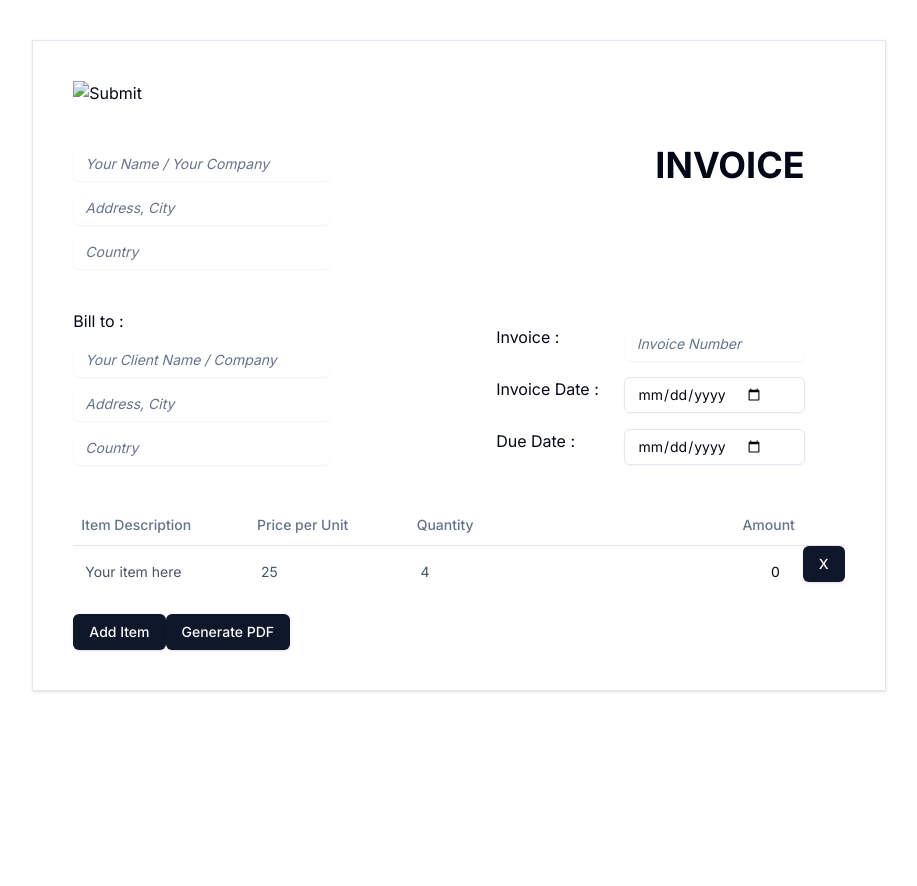
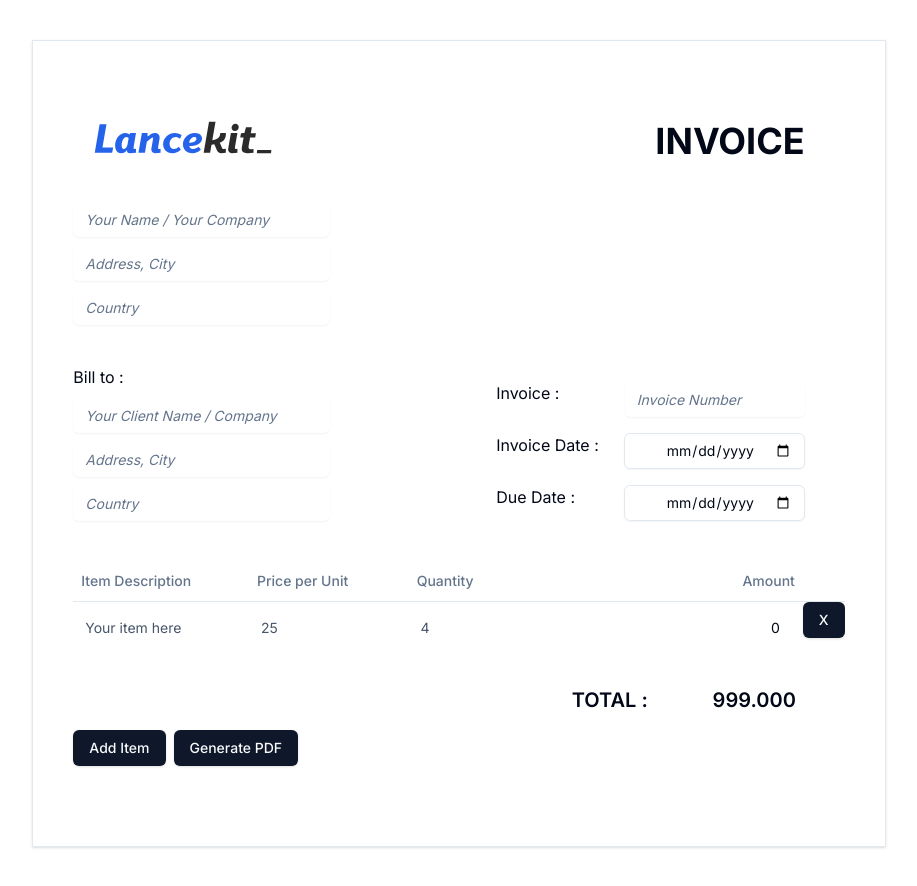
Before and after one commit to mahzumy/lancekit-invoicemaker, a Next.js app: page / in a window 1280 px wide. Shown: the whole page, without its empty margins (181-1098 px from the left). Before the commit the page ends 800 px from the top, so only its background shows below. Built offline with nearby package versions, Linux system fonts and the light colour scheme; what pdfmake would draw is missing.

Commit message:
add styling total and add logo lancekit

```diff
--- a/src/components/InvoiceGenerator.tsx
+++ b/src/components/InvoiceGenerator.tsx
@@ -142,18 +142,18 @@ export const InvoiceGenerator = () => {
   if(!isClient) return null
 
   return (
-    <div className=' justify-center mx-auto w-8/12 border shadow my-10 p-10 space-y-10'>
-      <div>
-        <input type="image" placeholder='LOGO' />
+    <div className=' justify-center mx-auto w-8/12 border shadow my-10 px-10 py-20 space-y-10'>
+      <div className='flex justify-between'>
+        <div className=' px-5'>
+          <img src="/asset/LanceKit Logo.svg" width={180} alt="" />
+        </div>
+        <h2 className='px-10 text-4xl font-bold'>INVOICE</h2>
       </div>
-      <div className='flex justify-between'>
+      <div className=''>
         <div className=' w-1/3 space-y-2'>
           <Input name='ownerName' type='text' value={data.ownerName} placeholder='Your Name / Your Company' className=' border-0 cursor-pointer placeholder:italic' onChange={(event) => handleChangeData(event)}/>
           <Input name='ownerAddress' type='text' value={data.ownerAddress} placeholder='Address, City' className=' border-0 cursor-pointer placeholder:italic' onChange={(event) => handleChangeData(event)}/>
           <Input name='ownerCountry' type='text' value={data.ownerCountry} placeholder='Country' className=' border-0 cursor-pointer placeholder:italic' onChange={(event) => handleChangeData(event)}/>
-        </div>
-        <div className=' px-10 text-4xl font-bold'>
-          <h2>INVOICE</h2>
         </div>
       </div>
       <div className='flex justify-between'>
@@ -167,20 +167,20 @@ export const InvoiceGenerator = () => {
           <div></div>
           <div className='flex space-x-4 w-full align-middle'>
             <span className=' inline-block w-2/3 align-middle'>Invoice&nbsp;:</span>
-            <Input name='invoiceNumber' value={data.invoiceNumber} type='text' placeholder='Invoice Number' className='w-full border-0 cursor-pointer size placeholder:italic' onChange={(event) => handleChangeData(event)}/>
+            <Input name='invoiceNumber' value={data.invoiceNumber} type='text' placeholder='Invoice Number' className='w-full border-0 cursor-pointer size placeholder:italic justify-end' onChange={(event) => handleChangeData(event)}/>
           </div>
           <div className='flex space-x-4 w-full'>
             <p className='w-2/3'>Invoice Date&nbsp;:</p>
-            <Input name='invoiceDate' value={data.invoiceDate} type='date' placeholder='13/11/2023' className='w-full  cursor-pointer py-0' onChange={(event) => handleChangeData(event)}/>
+            <Input name='invoiceDate' value={data.invoiceDate} type='date' placeholder='13/11/2023' className='w-full  cursor-pointer py-0 justify-end' onChange={(event) => handleChangeData(event)}/>
           </div>
           <div className='flex space-x-4 w-full'>
             <p className='w-2/3'>Due Date&nbsp;:</p>
-            <Input name='dueDate' value={data.dueDate} type='date' placeholder='20/11/2023' className='w-full  cursor-pointer py-0' onChange={(event) => handleChangeData(event)}/>
+            <Input name='dueDate' value={data.dueDate} type='date' placeholder='20/11/2023' className='w-full  cursor-pointer py-0 justify-end' onChange={(event) => handleChangeData(event)}/>
           </div>
 
         </div>
       </div>
-      <div>
+      <div className=' space-y-4'>
         <Table>
           <TableCaption></TableCaption>
           <TableHeader>
@@ -204,8 +204,16 @@ export const InvoiceGenerator = () => {
               )})}
           </TableBody>
         </Table>
-        <Button onClick={addItems}>Add Item</Button>
-        <Button onClick={createPdf} >Generate PDF</Button>
+        <div className='grid grid-cols-4 gap-4 justify-end w-full'>
+          <div className=' col-span-2'></div>
+          <div className='text-end text-xl font-semibold'>TOTAL :</div>
+          <div className='text-center text-xl font-semibold'>999.000</div>
+        </div>
+        <div className='space-x-2'>
+          <Button onClick={addItems}>Add Item</Button>
+          <Button onClick={createPdf} >Generate PDF</Button>
+        </div>
+
       </div>
     </div>
   )
```
Also changed, not shown: public/asset/LanceKit Logo.svg (added).
